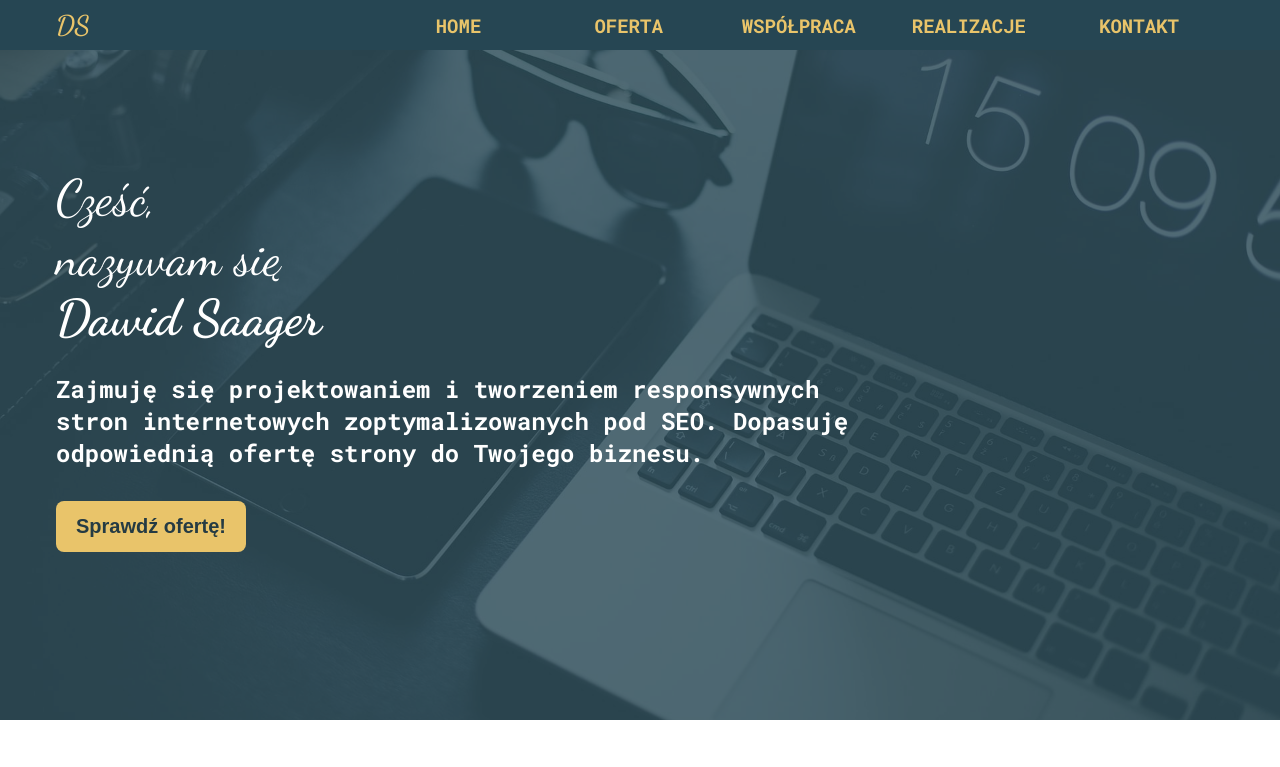
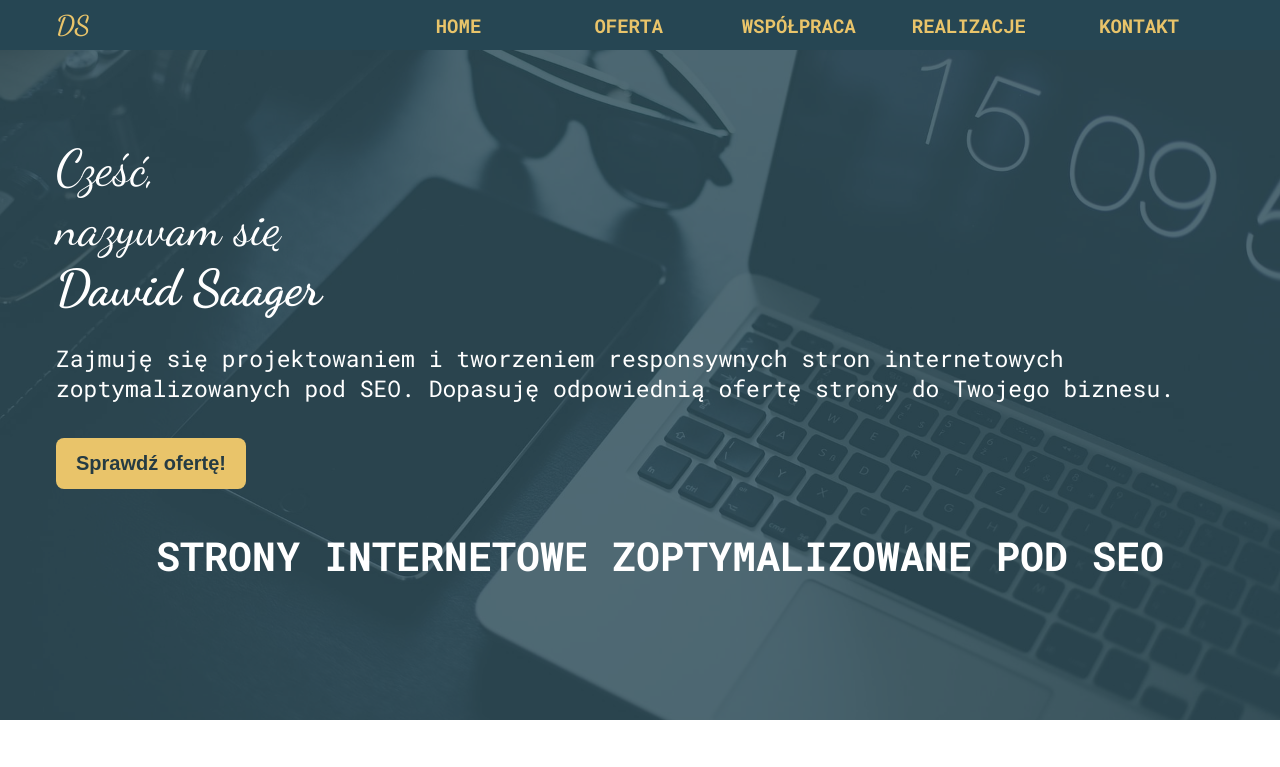
Before and after one commit to DawidSaager/portfolio, a website: page index.html in a window 1280 px wide. Shown: the top 767 px of the page. Drawn offline with Linux system fonts and the light colour scheme.

Commit message:
change h1

```diff
--- a/index.html
+++ b/index.html
@@ -43,10 +43,11 @@
             nazywam się
          </p>
          <p class="header__paragraph header__paragraph--name">Dawid Saager</p>
+         <p class="header__paragraph header__paragraph--small">Zajmuję się projektowaniem i tworzeniem responsywnych stron internetowych zoptymalizowanych pod SEO. Dopasuję odpowiednią ofertę strony do Twojego biznesu.</p>
+         <button class="header__button">Sprawdź ofertę!</button>
          <h1 class="header__heading">
-            Zajmuję się projektowaniem i tworzeniem responsywnych stron internetowych zoptymalizowanych pod SEO. Dopasuję odpowiednią ofertę strony do Twojego biznesu.
+            Strony internetowe zoptymalizowane pod SEO
          </h1>
-         <button class="header__button">Sprawdź ofertę!</button>
       </div>
       <div class="header__bg"></div>
 
@@ -74,7 +75,7 @@
 
             <h3 class="offers__box-title">Strona wizytówka</h3>
             <p class="offers__text">
-               Potrzebujesz wizytówki swojej firmy w internecie? Zależy Ci na zwiększeniu obrotu Twojej firmy? <br> Ta oferta jest dla Ciebie!
+               Potrzebujesz wizytówki firmy w internecie? Zależy Ci na zwiększeniu obrotu Twojej firmy? <br> Ta oferta jest dla Ciebie!
             </p>
             <button class="offers__button">Oferta</button>
          </div>
--- a/src/sass/style.scss
+++ b/src/sass/style.scss
@@ -166,12 +166,18 @@ a{
 			margin-bottom: .5em;
 
 		}
+		&--small{
+			font-family: 'Roboto Mono', monospace;
+			font-size: 1.8rem;
+			margin-bottom: 1.5em;
+		}
 	}
 	&__heading{
-		// color: #e9c46a;
-		font-size: 1.8rem;
+		font-size: 2.3rem;
 		font-family: 'Roboto Mono', monospace;
-		margin-bottom: 1em;
+		margin-top: 1.5em;
+		text-align: center;
+		text-transform: uppercase;
 	}
 
 	&__button{
@@ -462,10 +468,13 @@ a{
 	.header{
 		&__paragraph{
 			font-size: 4.5rem;
+			&--small{
+				font-size: 1.8rem;
+
+			}
 		}
 		&__heading{
-			font-size: 2rem;
-			margin-bottom: 1.5em;
+			font-size: 3rem;
 		}
 
 		&__button{
@@ -523,11 +532,14 @@ a{
 		background-image: url('../img/apple-1867762_1920.jpg');
 		&__paragraph{
 			font-size: 4.8rem;
+			&--small{
+				font-size: 2rem;
+
+			}
 		}
 		&__heading{
-			font-size: 2rem;
-			width: 70%;
-			margin-bottom: 1.3em;
+			font-size: 3.6rem;
+			margin-top: 1em;
 		}
 
 		&__button{
@@ -640,9 +652,13 @@ a{
 	.header{
 		&__paragraph{
 			font-size: 5rem;
+			&--small{
+				font-size: 2.3rem;
+
+			}
 		}
 		&__heading{
-			font-size: 2.4rem;
+			font-size: 4rem;
 		}
 
 	}
```
Also changed, not shown: dist/css/style.min.css, 1 other file.
